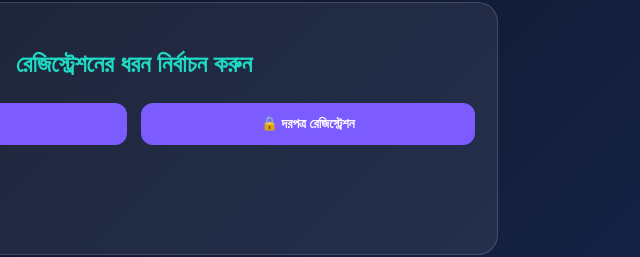
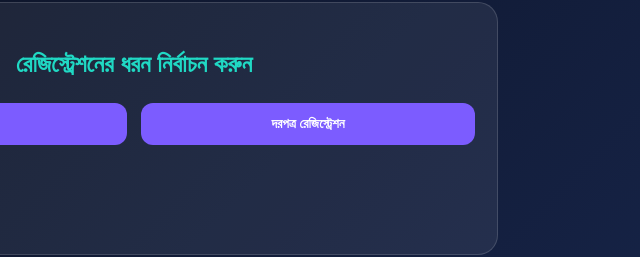
Before and after one commit to atharrasin48-byte/friends-squad-2, a plain HTML site: page registration.html in a window 1280 px wide. Shown: the part 161-418 px from the top of the page, 506-1146 px from the left. Drawn offline with Linux system fonts and the light colour scheme; no server answers.

Commit message:
Remove fixed tender lock icon from registration option

```diff
--- a/registration.html
+++ b/registration.html
@@ -5,7 +5,7 @@
 </style></head><body><nav><a href="./index.html">← Friends Squad 2.0</a>　<a href="./profile.html" style="float:right;color:#20d9c4">👤 Profile →</a></nav><main>
 <h1>Registration</h1><section class="panel"><h2>রেজিস্ট্রেশনের ধরন নির্বাচন করুন</h2><div class="choices">
 <button class="choice" type="button" data-form="member" aria-pressed="false">সদস্য রেজিস্ট্রেশন</button>
-<button class="choice" type="button" data-form="tender" aria-pressed="false">🔒 দরপত্র রেজিস্ট্রেশন</button></div>
+<button class="choice" type="button" data-form="tender" aria-pressed="false">দরপত্র রেজিস্ট্রেশন</button></div>
 <p class="hint" id="memberLockHint">সদস্য রেজিস্ট্রেশনের অবস্থা যাচাই করা হচ্ছে…</p><p class="hint" id="tenderLockHint">দরপত্র রেজিস্ট্রেশনের অবস্থা যাচাই করা হচ্ছে…</p></section>
 <section class="panel form" id="memberForm"><h2>সদস্য রেজিস্ট্রেশন</h2><form id="memberEntry">
 <label>নাম</label><input name="name" maxlength="100" required><label>ইমেইল ঠিকানা (Login ID)</label><input name="email" type="email" maxlength="150" autocomplete="email" required><label>পাসওয়ার্ড</label><input name="password" type="password" minlength="8" autocomplete="new-password" required><label>পাসওয়ার্ড নিশ্চিত করুন</label><input name="confirmPassword" type="password" minlength="8" autocomplete="new-password" required><label>জন্মতারিখ</label><input name="birthDate" type="date" required><p class="hint">পাসওয়ার্ড কমপক্ষে ৮ অক্ষরের হবে। এটি ব্যক্তিগত—Admin-ও দেখতে পারবে না। আবেদন অনুমোদিত হলে ইমেইল ও পাসওয়ার্ড দিয়ে লগইন করতে পারবে।</p>
```
